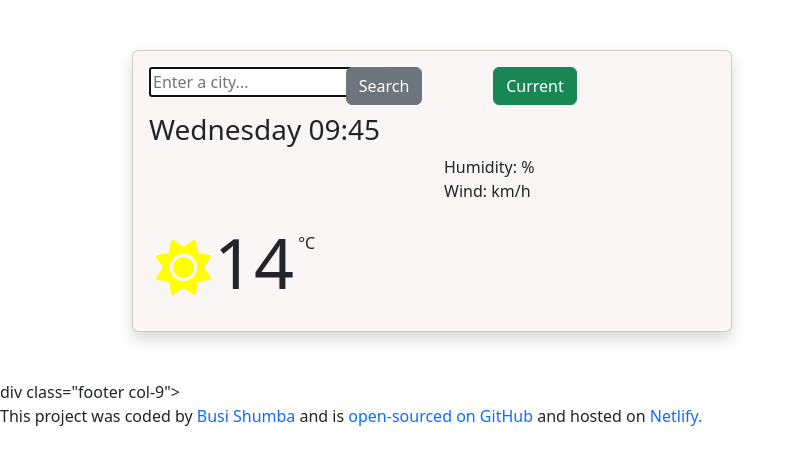
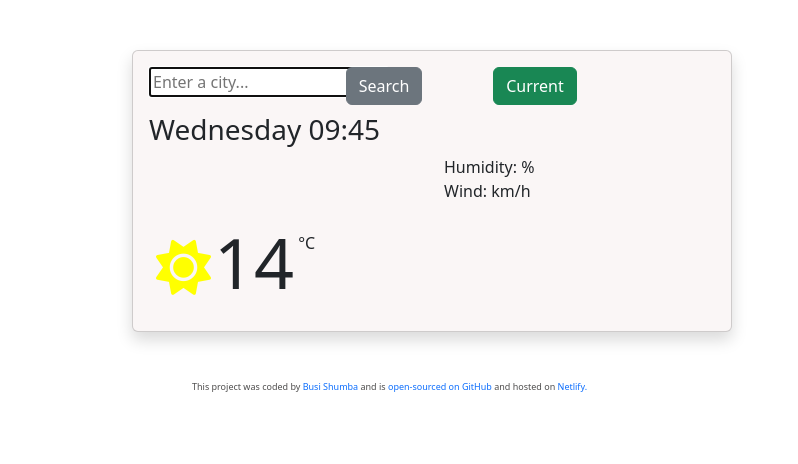
Before and after one commit to DBusie/awesome-project, a plain HTML site: page index.html in a window 1280 px wide. Shown: the whole page, without its empty margins (0-798 px from the left). Drawn offline with nearby package versions, Linux system fonts and the light colour scheme; no server answers; a web font is replaced by a local one.

Commit message:
Updated index.html

```diff
--- a/index.html
+++ b/index.html
@@ -78,7 +78,7 @@
         </div>
       </div>
     </div>
-div class="footer col-9">
+<div class="footer col-9">
     <div>This project was coded by <a href="falitsoe@gmail.com" class="link">Busi Shumba</a>  and is <a href="https://github.com/DBusie/awesome-project/blob/main/index.html" class="link">open-sourced on GitHub</a> and hosted on <a href="https://dazzling-clafoutis-8ee00c.netlify.app/" class="link" >Netlify.</a></div></div>
     <script src="index.js"></script>
   </body>
```
